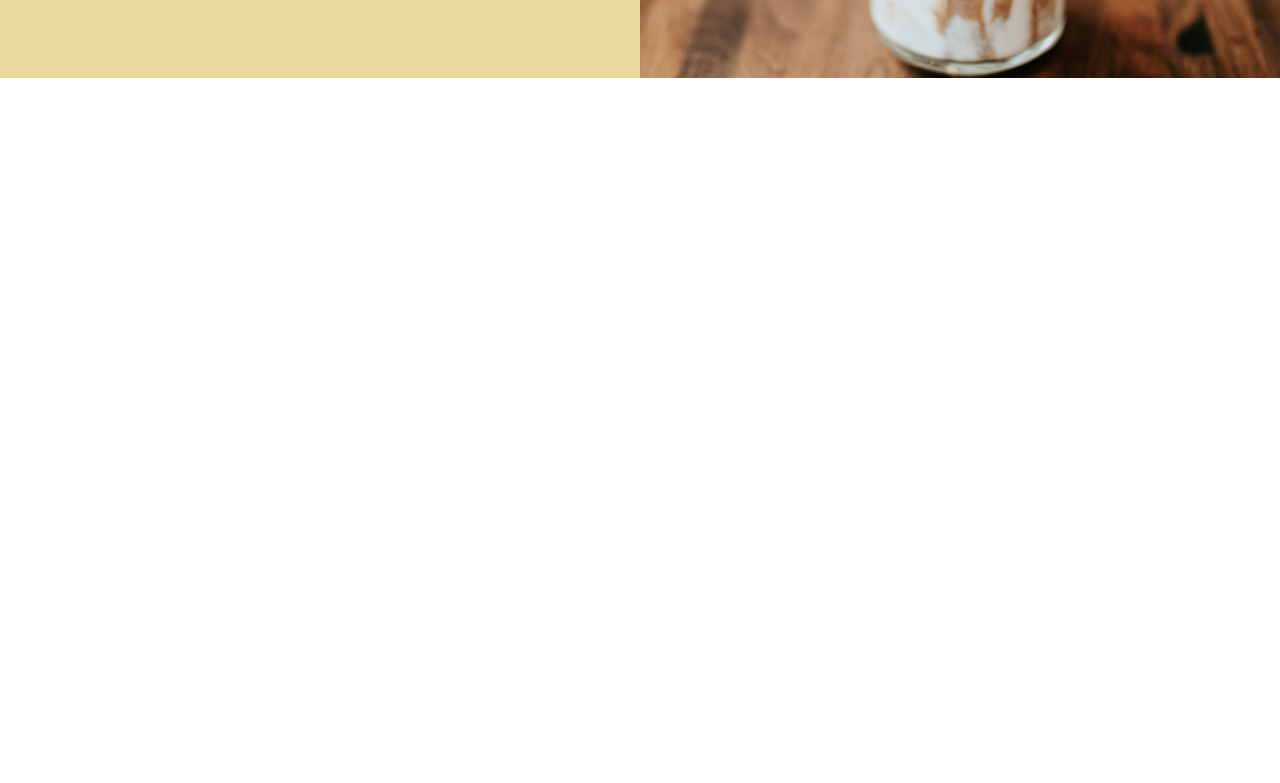
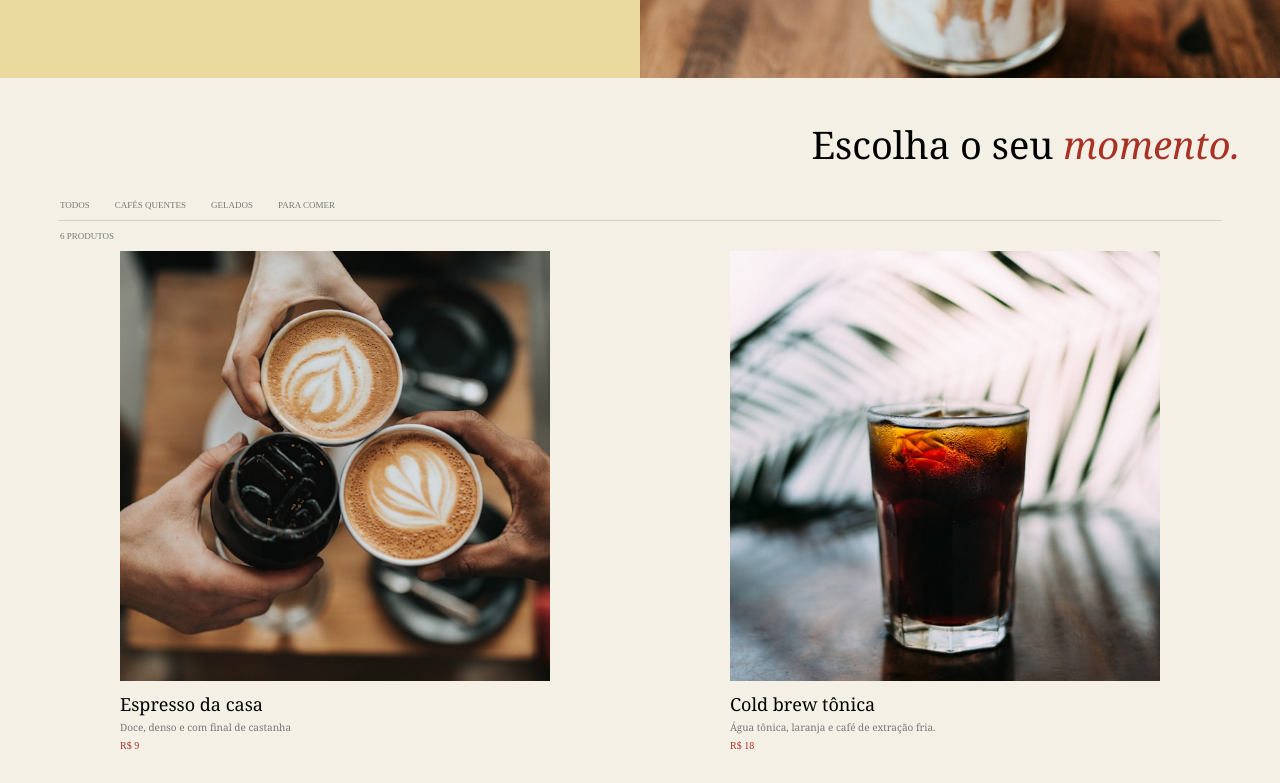
Before and after one commit to zoccaaaa/Cafeteria, a plain HTML site: page cardapio.html in a window 1280 px wide. Shown: the part 392-1175 px from the top of the page. Before the commit the page ends 800 px from the top, so only its background shows below. Drawn offline with Linux system fonts and the light colour scheme.

Commit message:
criacao de catalogo

```diff
--- a/cardapio.css
+++ b/cardapio.css
@@ -109,3 +109,91 @@ button {
     padding: 12px 18px;
     font-size: 12px
 }
+
+
+.catalogo {
+    background-color: #f5f0e6;
+    padding: 40px;
+}
+.titulo {
+    text-align: right;
+
+ h1 {
+    font-family: Georgia, serif;
+    font-size: 38px;
+    font-weight: normal;
+}
+
+span {
+    color: #a83225;
+    font-style: italic;
+}
+}
+
+
+
+.categorias {
+    display: flex;
+    gap: 25px;
+    margin-top: 30px;
+    margin-left: 20px;
+ p {
+    font-size: 9px;
+    color: #777;
+}
+}
+
+.linha {
+    display: flex;
+    height: 1px;
+    background-color: #d8d0c3;
+    margin-top: 10px;
+    margin-left: 18px;
+    margin-right: 18px;
+}
+
+.quantidade {
+    font-size: 9px;
+    color: #777;
+    margin-top: 10px;
+    margin-left: 20px;
+}
+
+.produtos {
+   display: flex;
+   justify-content: space-around;
+   flex-wrap: wrap;
+   align-items: center;
+    gap: 35px 20px;
+    margin-top: 10px;
+}
+
+.produto{
+
+    img {
+    width: 430px;
+    height: 430px;
+    object-fit: cover;
+}
+
+ h2 {
+    font-family: Georgia, serif;
+    font-size: 18px;
+    font-weight: normal;
+    margin-top: 7px;
+}
+
+ p {
+    font-family: Georgia, serif;
+    font-size: 10px;
+    color: #777;
+    margin-top: 4px;
+}
+
+ span {
+    display: block;
+    color: #a83225;
+    font-size: 10px;
+    margin-top: 6px;
+}
+}
--- a/cardapio.html
+++ b/cardapio.html
@@ -47,6 +47,69 @@
 
 </div>
 
+<div class="catalogo">
+
+    <div class="titulo">
+        <h1>Escolha o seu <span>momento.</span></h1>
+    </div>
+
+
+
+    <div class="categorias">
+        <p>TODOS</p>
+        <p>CAFÉS QUENTES</p>
+        <p>GELADOS</p>
+        <p>PARA COMER</p>
+    </div>
+
+    <div class="linha"></div>
+
+    <p class="quantidade">6 PRODUTOS</p>
+
+    <div class="produtos">
+
+        <div class="produto">
+            <img src="imagens\product-espresso.jpg">
+            <h2>Espresso da casa</h2>
+            <p>Doce, denso e com final de castanha</p>
+            <span>R$ 9</span>
+        </div>
+
+        <div class="produto">
+            <img src="imagens/product-cold-brew-tonica.jpg">
+            <h2>Cold brew tônica</h2>
+            <p>Água tônica, laranja e café de extração fria.</p>
+            <span>R$ 18</span>
+        </div>
+
+        <div class="produto">
+            <img src="imagens/product-toast-cogumelos.jpg">
+            <h2>Toast de cogumelos</h2>
+            <p>Pão de fermentação natural, cogumelos e ervas.</p>
+            <span>R$ 27</span>
+        </div>
+
+        <div class="produto">
+            <img src="imagens/product-coado.jpg">
+            <h2>Coado do dia</h2>
+            <p>Um grão novo, uma pausa diferente.</p>
+            <span>R$ 14</span>
+        </div>
+
+        <div class="produto">
+            <img src="imagens/product-pao-de-queijo.jpg">
+            <h2>Pão de queijo da casa</h2>
+            <p>Casquinha dourada e queijo na medida.</p>
+            <span>R$ 12</span>
+        </div>
+
+        <div class="produto">
+            <img src="imagens/product-matcha.jpg">
+            <h2>Matcha gelado</h2>
+            <p>Leite, matcha ceremonial e baunilha.</p>
+            <span>R$ 19</span>
+        </div>
+   </div>
 
 
 </body>
```
